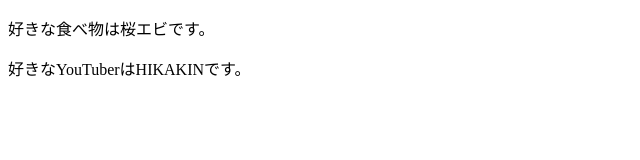
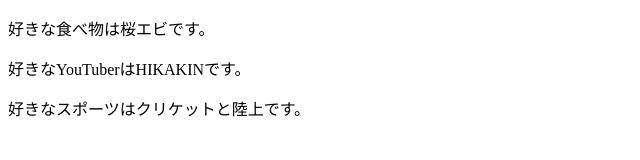
Before and after one commit to Sodebayashi/command-practice, a plain HTML site: page index.html in a window 1280 px wide. Shown: the whole page, without its empty margins (0-640 px from the left). Drawn offline with Linux system fonts and the light colour scheme.

Commit message:
好きなスポーツを追記＆修正

```diff
--- a/index.html
+++ b/index.html
@@ -8,5 +8,6 @@
 <body>
     <p>好きな食べ物は桜エビです。</p>
     <p>好きなYouTuberはHIKAKINです。</p>
+    <p>好きなスポーツはクリケットと陸上です。</p>
 </body>
 </html>
```
